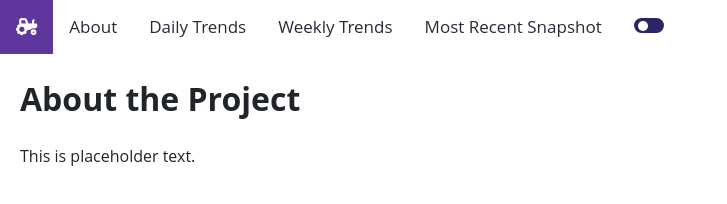
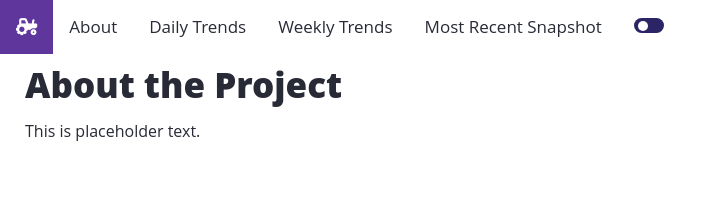
Before and after one commit to gummyfrog/Twitter-Trend-Displayer, a website: page views/about.html in a window 1280 px wide. Shown: the whole page, without its empty margins (0-727 px from the left). Drawn offline with nearby package versions, Linux system fonts and the light colour scheme; no server answers.

Commit message:
Minor Style Changes

```diff
--- a/public/stylesheets/cards.css
+++ b/public/stylesheets/cards.css
@@ -1,4 +1,3 @@
-
 #cards:first-child {
 	padding-top: 0;
 }
--- a/public/stylesheets/style.css
+++ b/public/stylesheets/style.css
@@ -113,6 +113,33 @@ button:active {
   top:1px;
 }
 
+.header {
+  background-color: var(--header-background-color);
+  padding: 25px;
+  padding-top: 5px;
+  padding-bottom: 0;
+  width: 100%;
+  height: 100%;
+  border: 0;
+}
+
+.header p {
+  color: var(--header-text-color);
+  margin: 0;
+}
+
+.title_box {
+  position: static;
+  height: 60px;
+}
+
+.title {
+  font-weight: 900;
+  font-size: 35px;
+  margin: 0;
+}
+
+
 .construction {
   transition: 0.3s;
   opacity: 0.1;
--- a/views/about.html
+++ b/views/about.html
@@ -23,11 +23,15 @@
   <div class="d-flex" id="wrapper">
     <div id="page-content-wrapper">
       <div class="container-fluid">
+        <div class="header" id="header">
+          <div class=title_box>
+            <p class="title" id="header-title"> About the Project </p>
+          </div>
 
-        <div id="padding">
-          <h1 class="mt-4"> About the Project</h1>
           <p>This is placeholder text.</p>
+
         </div>
+
       </div>
     </div>
     <!-- /#page-content-wrapper -->
```
Also changed, not shown: public/stylesheets/aggregate.css (+0 -33 lines), views/daily.html (+0 -4 lines), views/weekly.html (+0 -3 lines).
